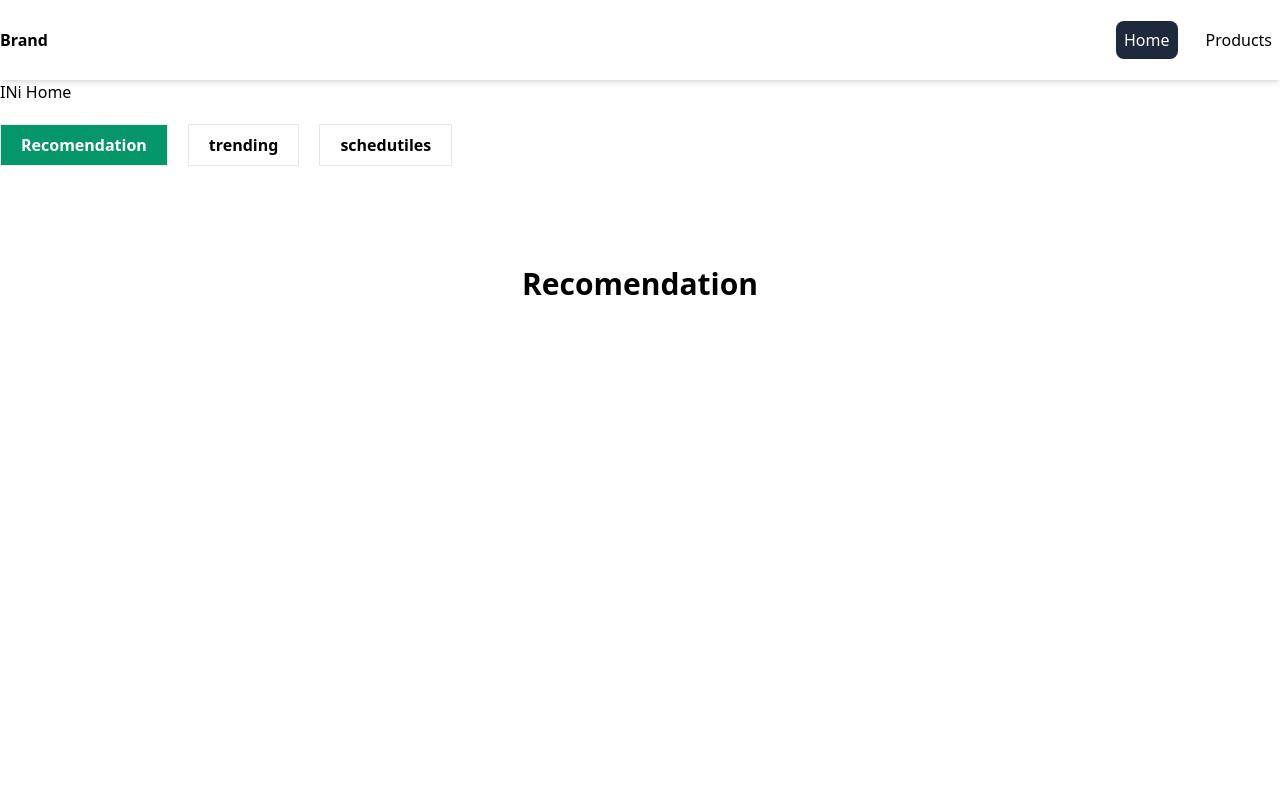
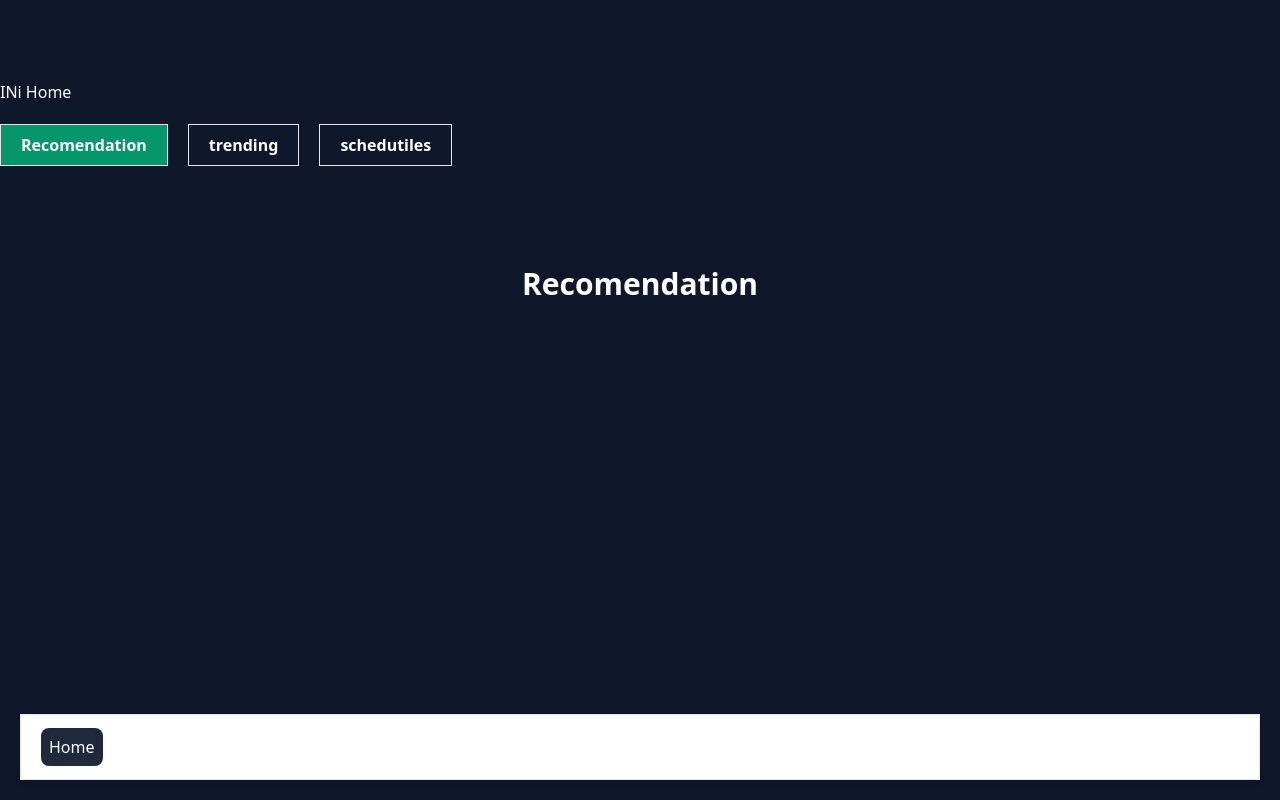
Before and after one commit to mugni1/Animek-next-app, a Next.js app: page / in a window 1280 px wide. Built offline with nearby package versions, Linux system fonts and the light colour scheme.

Commit message:
add home content

```diff
--- a/src/app/@content/page.jsx
+++ b/src/app/HomeContent.jsx
@@ -1,7 +1,8 @@
 "use client";
+import Navbar from "@/components/ui/Navbar";
 import { useState } from "react";
 
-export default function ContentPage() {
+export default function HomeContentPage() {
   const [navigate, setNavigate] = useState("recomendation");
 
   return (
@@ -52,6 +53,8 @@ export default function ContentPage() {
           schedutiles
         </h1>
       )}
+
+      <Navbar />
     </main>
   );
 }
--- a/src/app/layout.js
+++ b/src/app/layout.js
@@ -8,14 +8,11 @@ import "./globals.css";
 //   description: "Generated by create next app",
 // };
 
-export default function RootLayout({ children, content }) {
+export default function RootLayout({ children }) {
   const pathname = usePathname();
   return (
     <html lang="en">
-      <body>
-        {children}
-        {pathname == "/" && content}
-      </body>
+      <body className="bg-slate-900 text-white">{children}</body>
     </html>
   );
 }
--- a/src/app/page.js
+++ b/src/app/page.js
@@ -1,13 +1,10 @@
 import Navbar from "@/components/ui/Navbar";
+import HomeContentPage from "./HomeContent";
 
 export const metadata = {
   title: "Wibiki - Home",
 };
 
 export default function Home() {
-  return (
-    <main className="w-full">
-      <Navbar />
-    </main>
-  );
+  return <HomeContentPage />;
 }
--- a/src/components/ui/Navbar.jsx
+++ b/src/components/ui/Navbar.jsx
@@ -5,11 +5,8 @@ import { usePathname } from "next/navigation";
 export default function Navbar() {
   const pathName = usePathname();
   return (
-    <header className="w-full h-20 shadow-md fixed z-50  bg-white">
-      <nav className="container mx-auto flex justify-between items-center h-full">
-        <Link className="font-bold " href="/">
-          Brand
-        </Link>
+    <header className="shadow-md fixed bottom-5 right-5 left-5 border z-50 bg-white p-5">
+      <nav className="container mx-auto flex items-center h-full">
         <ul className="flex gap-5">
           <li>
             <Link
```
